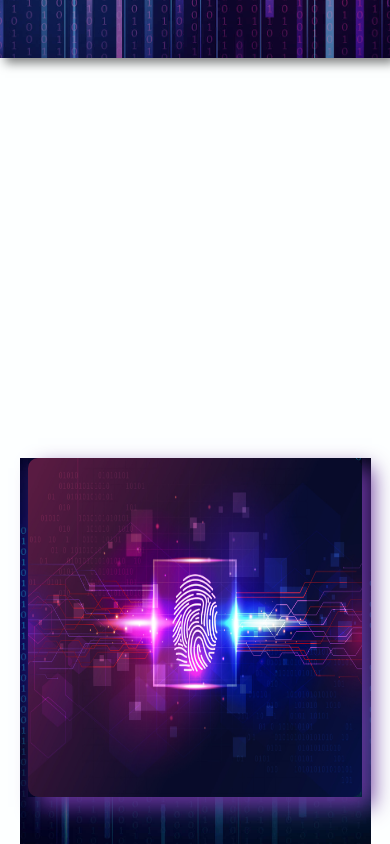
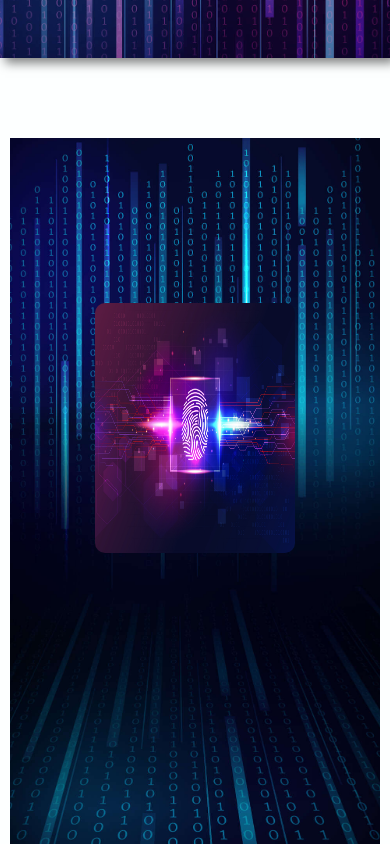
Before and after one commit to jonassouza1/portfolio, a React app: page / in a window 390 px wide. Shown: the part 3875-4719 px from the top of the page. Built offline with nearby package versions, Linux system fonts and the light colour scheme; the HTML template or start-up script is replaced by a standard one.

Commit message:
feat:implements a carousel for the `footer` component

```diff
--- a/src/components/footer/index.tsx
+++ b/src/components/footer/index.tsx
@@ -1,14 +1,44 @@
-import React from "react";
+import React, {useEffect,useRef} from "react";
 import imageBackground from "@/assets/parallax1.jpg";
 import digitalimg from "@/assets/digital.jpg";
 import "./styled.css";
 export const Footer = () => {
+
+  const leftBoxRef:any = useRef(null);
+  const rightBoxRef:any = useRef(null);
+
+  useEffect(() => {
+    // Seleciona as divs usando as referências
+    const boxes = [leftBoxRef.current, rightBoxRef.current];
+
+    // Cria o Intersection Observer
+    const observer = new IntersectionObserver((entries, observer) => {
+      entries.forEach(entry => {
+        if (entry.isIntersecting) {
+          // Quando a div entra na tela, adiciona a classe 'visible'
+          entry.target.classList.add('visible');
+          observer.unobserve(entry.target); // Para de observar depois que a animação acontecer
+        }
+      });
+    }, {
+      threshold: 0.5, // A div precisa estar 50% visível para iniciar a animação
+    });
+
+    // Observa as divs
+    boxes.forEach(box => observer.observe(box));
+
+    // Limpeza do observer ao desmontar o componente
+    return () => {
+      boxes.forEach(box => observer.unobserve(box));
+    };
+  }, []);
+
   return (
     <footer style={{ backgroundImage: `url(${imageBackground})` }}>
-      <div className="imgContat">
+      <div ref={leftBoxRef} className="imgContat box">
         <img src={`${digitalimg}`} alt="image digital" />
       </div>
-      <div className="infoContat">
+      <div ref={rightBoxRef} className="infoContat box">
         <a
           href="https://www.linkedin.com/in/jonas-souza-dev-fullstack"
           target="_blank"
--- a/src/components/footer/styled.css
+++ b/src/components/footer/styled.css
@@ -2,7 +2,7 @@ footer {
   display: flex;
   justify-content: center;
   align-items: center;
-  margin-top: 400px;
+  margin-top: 80px;
   gap: 20px;
   width: 1300px;
   height: 800px;
@@ -17,7 +17,9 @@ footer {
   display: flex;
   width: 350px;
   height: 356px;
-  box-shadow: 10px 10px 20px rebeccapurple;
+  opacity: 0;
+  transition: all 1s ease;
+  transform: translateX(-100%);
 }
 
 .imgContat img {
@@ -31,7 +33,14 @@ footer {
   align-items: center;
   width: 400px;
   height: 200px;
+  opacity: 0;
+  transition: all 1s ease;
+  transform: translateX(100%);
 
+}
+.visible {
+  opacity: 1;
+  transform: translateX(0); /* Elas se movem para o centro */
 }
 
 .infoContat a i {
@@ -39,54 +48,46 @@ footer {
 }
 
 
-@media (max-width:1300px) {
-
+@media (max-width:1200px) {
   footer {
-    display: flex;
-    justify-content: center;
-    align-items: center;
-    margin-top: 400px;
-    gap: 20px;
-    max-width: 90%;
-    height: 800px;
-    z-index: 10;
+    flex-direction: column;
+    max-width: 95%;
   }
 
 }
 
-@media (max-width:700px) {
-  footer {
-    display: flex;
-    flex-direction: column;
-    justify-content: center;
-    align-items: center;
-    margin-top: 400px;
-    gap: 20px;
-    max-width: 90%;
-    height: 800px;
-    z-index: 10;
+
+@media (max-width:830px) {
+
+  .imgContat {
+    width: 250px;
+    height: 300px;
   }
+.infoContat{
+  max-width: 300px;
+
+}
 
 
 }
+@media (max-width:660px) {
 
-@media (max-width:460px) {
   .imgContat {
-    display: flex;
-    width: 95%;
-    height: 356px;
+    width: 200px;
+    height: 250px;
+    transform: translateY(-100%);
+  }
+.infoContat{
+  max-width: 240px;
+  transform: translateY(100%);
+}
+.infoContat a i{
+  font-size: 35px;
+}
 
-  }
-
-  .infoContat {
-    display: flex;
-    width: 95%;
-    height: 464px;
-
-  }
-
-  .infoContat a i {
-    font-size: 70px;
+  .visible {
+    opacity: 1;
+    transform: translateY(0); /* Se movem para o centro */
   }
 
 }
--- a/src/components/project2/styled.css
+++ b/src/components/project2/styled.css
@@ -7,6 +7,7 @@
   height: 733px;
   z-index: 1;
   position: relative;
+  text-align: center;
 
 }
 .containerTv h2{
@@ -16,9 +17,8 @@
 .containerTv p{
   position: absolute;
   width: 200px;
-  right: 80px;
   font-size: 13px;
-  right: 20px;
+  right: 400px;
 }
 .sectionTv {
   display: flex;
@@ -75,7 +75,7 @@
   margin-left: 10px;
 
 }
-@media (max-width:830px) {
+@media (max-width:1600px) {
   .containerTv p{
     position:static;
    max-width: 250px;
@@ -85,6 +85,7 @@
   }
 
 }
+
 
 @media (max-width:600px) {
 
--- a/src/components/projects/styled.css
+++ b/src/components/projects/styled.css
@@ -74,7 +74,6 @@
 .fullscreen {
   text-decoration: none;
   font-size: 14px;
-
   transition: 0.4s;
 
 }
```
Also changed, not shown: 1 other file (tests, documents, lock files or other folders).
